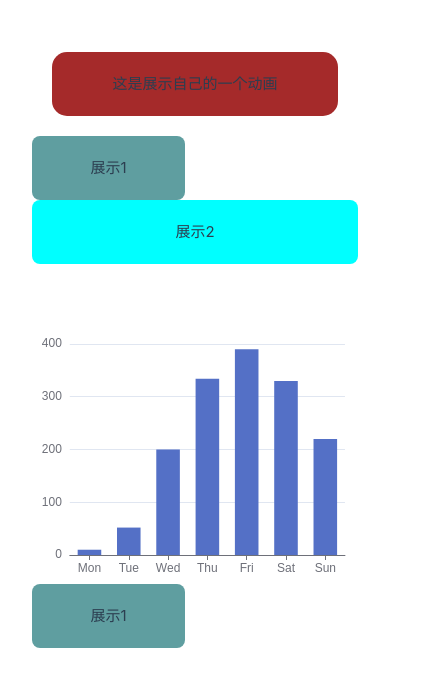
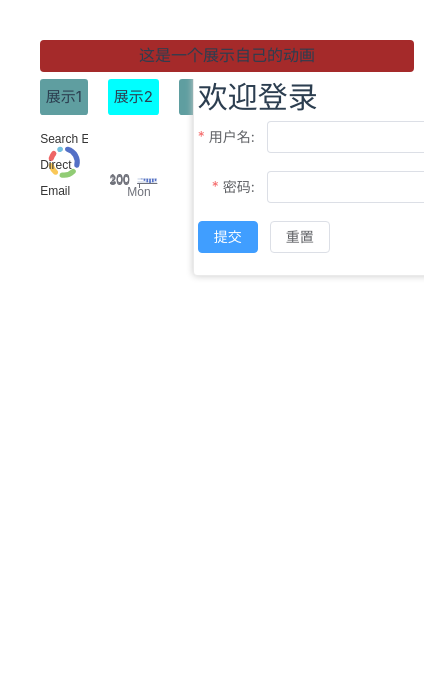
Before and after one commit to duasong111/personWebFront, a Vue app: page /login in a window 390 px wide. Shown: the top 686 px of the page, 424 px wide, since content can reach past the window. Built offline with nearby package versions, Linux system fonts and the light colour scheme; the HTML template or start-up script is replaced by a standard one.

Commit message:
没有那么好看的一版，存在屏幕大小不适应的问题

```diff
--- a/package.json
+++ b/package.json
@@ -15,11 +15,13 @@
     "format": "prettier --write src/"
   },
   "dependencies": {
+    "autofit.js": "^3.2.6",
     "axios": "^1.8.4",
     "echarts": "^5.6.0",
     "element-plus": "^2.9.7",
     "personweb": "file:",
     "pinia": "^3.0.2",
+    "proxy": "^2.2.0",
     "vue": "^3.5.13",
     "vue-router": "^4.5.0"
   },
--- a/src/App.vue
+++ b/src/App.vue
@@ -4,12 +4,13 @@
 
 <script setup lang="ts">
 import { defineComponent } from 'vue'
-import { useRouter } from 'vue-router' // 如果需要的话
+import { useRouter } from 'vue-router'
 </script>
 
 <style scoped>
 #app {
   width: 100%;
   height: 100%;
+  overflow: hidden; /* 防止滚动条 */
 }
 </style>
--- a/src/main.ts
+++ b/src/main.ts
@@ -1,6 +1,7 @@
 import './assets/main.css'
 import ElementPlus from 'element-plus'
 import 'element-plus/dist/index.css'
+import autofit from 'autofit.js'
 import * as ElementPlusIconsVue from '@element-plus/icons-vue'
 import { createPinia } from 'pinia'
 import { createApp } from 'vue'
@@ -11,4 +12,9 @@ const app = createApp(App)
 app.use(ElementPlus)
 app.use(pinia)
 app.use(router) // 使用路由
+// autofit.init({
+//   dw: 1920, // 设计稿宽度
+//   dh: 1080, // 设计稿高度
+//   el: '#app', // 缩放的根节点
+// })
 app.mount('#app')
--- a/src/pages/LoginPage.vue
+++ b/src/pages/LoginPage.vue
@@ -1,72 +1,140 @@
+<!-- login.vue -->
 <template>
-  <div class="showMe">这是展示自己的一个动画</div>
-  <el-row :gutter="20">
-    <el-col :xs="12" :sm="8" :md="6">
+  <div class="container">
+    <div class="showMe">这是一个展示自己的动画</div>
+    <el-row :gutter="20" class="grid-container">
+      <el-col :xs="24" :sm="8" :md="6">
         <div class="rightCard">展示1</div>
+        <div ref="pieChartContainer" class="pie-chart-container"></div>
       </el-col>
-    <el-col :xs="24" :sm="12" :md="12">
+      <el-col :xs="24" :sm="8" :md="10">
         <div class="leftCard">展示2</div>
         <div ref="chartContainer" class="chart-container"></div>
       </el-col>
-    <el-col :xs="12" :sm="8" :md="6">
+      <el-col :xs="24" :sm="8" :md="8">
         <div class="rightCard">展示1</div>
+        <div class="body-login">
+          <el-form
+            ref="ruleFormRef"
+            :model="loginForm"
+            status-icon
+            :rules="rules"
+            label-width="auto"
+            class="login-contain"
+          >
+            <h1>欢迎登录</h1>
+            <el-form-item label="用户名:" prop="username">
+              <el-input v-model="loginForm.username" />
+            </el-form-item>
+            <el-form-item label="密码:" prop="pass">
+              <el-input v-model="loginForm.pass" type="password" autocomplete="off" />
+            </el-form-item>
+            <div class="submitBtn">
+              <el-form-item>
+                <el-button type="primary" @click="handleLogin">提交</el-button>
+                <el-button @click="resetForm">重置</el-button>
+              </el-form-item>
+            </div>
+          </el-form>
+        </div>
       </el-col>
     </el-row>
+  </div>
 </template>
 
 <script setup lang="ts">
 import { ref, onMounted, nextTick, onUnmounted } from 'vue'
 import * as echarts from 'echarts'
+import { reactive } from 'vue'
+import { useRouter } from 'vue-router'
 
-// 图表容器引用
+const ruleFormRef = ref(null)
+const router = useRouter()
+const loginForm = reactive({
+  username: '',
+  pass: '',
+})
+
+const rules = reactive({
+  username: [
+    { required: true, message: '请输入用户名', trigger: 'blur' },
+    { min: 3, max: 15, message: '长度在 3 到 15 个字符', trigger: 'blur' },
+  ],
+  pass: [
+    { required: true, message: '请输入密码', trigger: 'blur' },
+    { min: 6, max: 20, message: '长度在 6 到 20 个字符', trigger: 'blur' },
+  ],
+})
+
+const handleLogin = async () => {
+  try {
+    router.push('/home')
+  } catch (error) {
+    console.error('登录出错:', error)
+  }
+}
+
+const resetForm = () => {
+  ruleFormRef.value.resetFields()
+}
+
 const chartContainer = ref<HTMLDivElement | null>(null)
+const pieChartContainer = ref<HTMLDivElement | null>(null)
 let myChart: echarts.ECharts | null = null
+let pieChart: echarts.ECharts | null = null
 
 const initChart = () => {
   if (chartContainer.value) {
-    const chartDom = chartContainer.value
-    myChart = echarts.init(chartDom)
+    myChart = echarts.init(chartContainer.value)
     const option: echarts.EChartsOption = {
-      tooltip: {
-        trigger: 'axis',
-        axisPointer: {
-          type: 'shadow',
-        },
-      },
-      grid: {
-        left: '3%',
-        right: '4%',
-        bottom: '3%',
-        containLabel: true,
-      },
+      tooltip: { trigger: 'axis', axisPointer: { type: 'shadow' } },
+      grid: { left: '3%', right: '4%', bottom: '3%', containLabel: true },
       xAxis: [
         {
           type: 'category',
           data: ['Mon', 'Tue', 'Wed', 'Thu', 'Fri', 'Sat', 'Sun'],
-          axisTick: {
-            alignWithLabel: true,
-          },
+          axisTick: { alignWithLabel: true },
         },
       ],
-      yAxis: [
-        {
-          type: 'value',
-        },
-      ],
+      yAxis: [{ type: 'value' }],
       series: [
-        {
-          name: 'Direct',
-          type: 'bar',
-          barWidth: '60%',
-          data: [10, 52, 200, 334, 390, 330, 220],
-        },
+        { name: 'Direct', type: 'bar', barWidth: '60%', data: [10, 52, 200, 334, 390, 330, 220] },
       ],
     }
     myChart.setOption(option)
   }
 }
 
-// 防抖函数，优化 resize 性能
+const initPieChart = () => {
+  if (pieChartContainer.value) {
+    pieChart = echarts.init(pieChartContainer.value)
+    const option = {
+      tooltip: { trigger: 'item' },
+      legend: { top: '5%', left: 'center' },
+      series: [
+        {
+          name: 'Access From',
+          type: 'pie',
+          radius: ['40%', '70%'],
+          avoidLabelOverlap: false,
+          itemStyle: { borderRadius: 10, borderColor: '#fff', borderWidth: 2 },
+          label: { show: false, position: 'center' },
+          emphasis: { label: { show: true, fontSize: 20, fontWeight: 'bold' } },
+          labelLine: { show: false },
+          data: [
+            { value: 1048, name: 'Search Engine' },
+            { value: 735, name: 'Direct' },
+            { value: 580, name: 'Email' },
+            { value: 484, name: 'Union Ads' },
+            { value: 300, name: 'Video Ads' },
+          ],
+        },
+      ],
+    }
+    pieChart.setOption(option)
+  }
+}
+
 const debounce = (fn: Function, delay: number) => {
   let timer: number | null = null
   return () => {
@@ -77,81 +145,140 @@ const debounce = (fn: Function, delay: number) => {
   }
 }
 
-// 调整图表大小
 const resizeChart = () => {
-  if (myChart) {
-    myChart.resize()
-  }
+  if (myChart) myChart.resize()
+  if (pieChart) pieChart.resize()
 }
 
-// 监听窗口大小变化
 const handleResize = debounce(resizeChart, 200)
 
 onMounted(() => {
   nextTick(() => {
     initChart()
+    initPieChart()
     window.addEventListener('resize', handleResize)
   })
 })
 
 onUnmounted(() => {
-  // 清理事件监听和图表实例
   window.removeEventListener('resize', handleResize)
-  if (myChart) {
-    myChart.dispose()
-  }
+  if (myChart) myChart.dispose()
+  if (pieChart) pieChart.dispose()
 })
 </script>
 
 <style scoped>
+/* 根容器 */
+.container {
+  width: 100vw;
+  height: 100vh;
+  padding: 2vw; /* 使用相对单位 */
+  box-sizing: border-box;
+  display: flex;
+  flex-direction: column;
+}
+
 /* 动画展示 */
 .showMe {
   display: flex;
   justify-content: center;
-  margin: 20px;
+  margin-bottom: 2vw;
   background-color: brown;
-  padding: 20px;
-  border-radius: 15px;
+  padding: 1.5vw;
+  border-radius: 1vw;
+  font-size: 1.5rem;
+  flex: 0 0 auto;
 }
 
-/* 网格间距 */
-.el-row {
-  margin-bottom: 20px;
+/* 网格容器 */
+.grid-container {
+  flex: 1;
+  display: flex;
+  align-items: stretch;
+  overflow: hidden;
 }
 
 /* 卡片样式 */
 .leftCard,
 .rightCard {
-  padding: 20px;
+  padding: 1.5vw;
   text-align: center;
-  border-radius: 8px;
+  border-radius: 0.8vw;
+  margin-bottom: 2vw;
 }
 .leftCard {
   background-color: aqua;
-  margin-bottom: 20px;
 }
 .rightCard {
   background-color: cadetblue;
 }
 
+/* 图表容器和登录表单容器 */
+.chart-container,
+.pie-chart-container,
+.body-login {
+  width: 100%;
+  height: calc(100% - 5vw); /* 减去卡片高度 */
+}
+
 /* 图表容器 */
-.chart-container {
-  width: 100%;
-  height: 50vh; /* 使用视口高度，动态调整 */
-  min-height: 300px; /* 最小高度 */
-  max-height: 600px; /* 最大高度 */
+.chart-container,
+.pie-chart-container {
+  min-height: 20vw;
+  max-height: 35vw;
+}
+
+/* 登录表单 */
+.body-login {
+  display: flex;
+  align-items: center;
+  justify-content: center;
+}
+
+.login-contain {
+  width: 90%;
+  max-width: 25vw;
+  background-color: #fff;
+  border: 1px solid #eaeaea;
+  border-radius: 1vw;
+  padding: 2vw;
+  box-shadow: 0 0 2vw #cacaca;
 }
 
 /* 响应式调整 */
 @media (max-width: 1024px) {
-  .chart-container {
-    height: 40vh;
+  .chart-container,
+  .pie-chart-container {
+    max-height: 30vw;
+  }
+  .login-contain {
+    width: 80%;
+    padding: 1.5vw;
+  }
+  .showMe {
+    font-size: 1.2rem;
+    padding: 1vw;
   }
 }
 
 @media (max-width: 768px) {
-  .chart-container {
-    height: 30vh;
+  .grid-container {
+    flex-direction: column;
+  }
+  .chart-container,
+  .pie-chart-container,
+  .body-login {
+    height: auto;
+    max-height: 25vw;
+  }
+  .login-contain {
+    width: 90%;
+    padding: 1vw;
+    max-width: none;
+  }
+  .showMe {
+    font-size: 1rem;
+    padding: 0.8vw;
   }
 }
 </style>
```
Also changed, not shown: 1 other file (tests, documents, lock files or other folders). Lines whose indentation alone changed are shown as unchanged.
